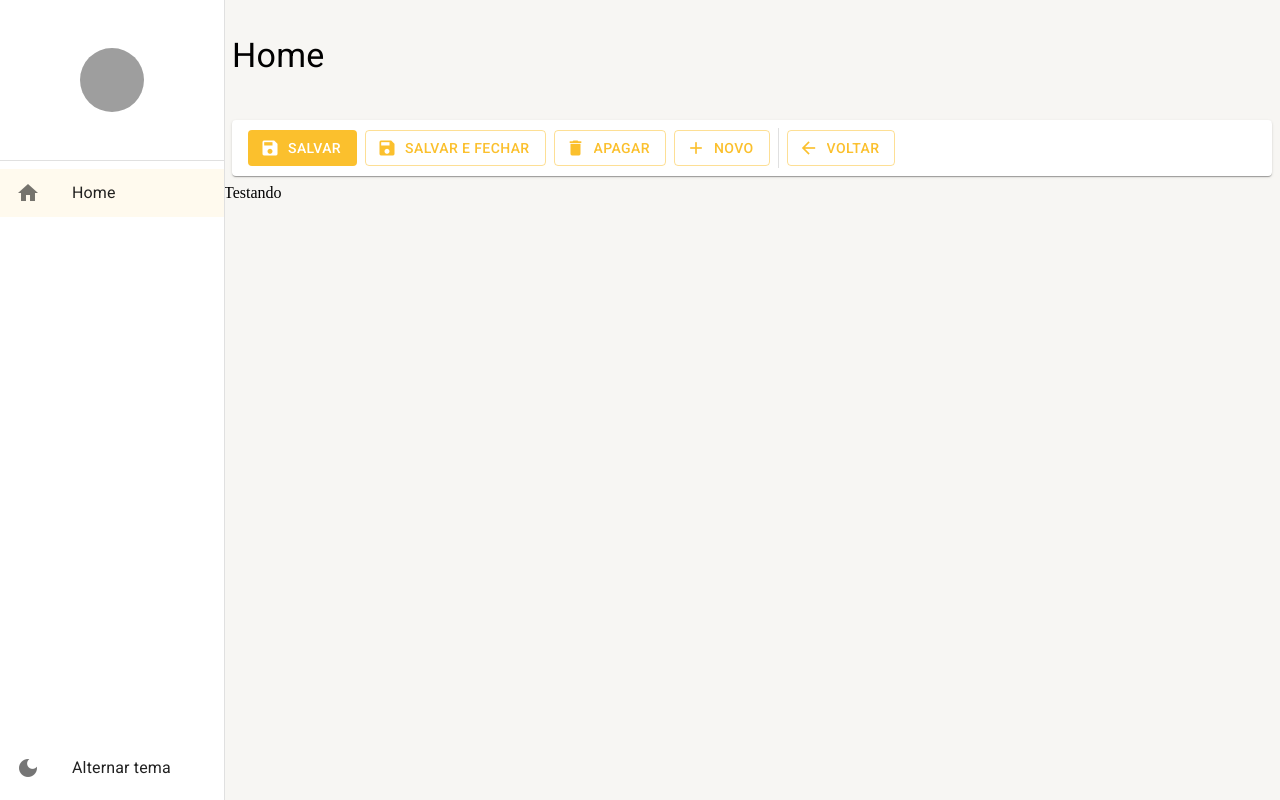
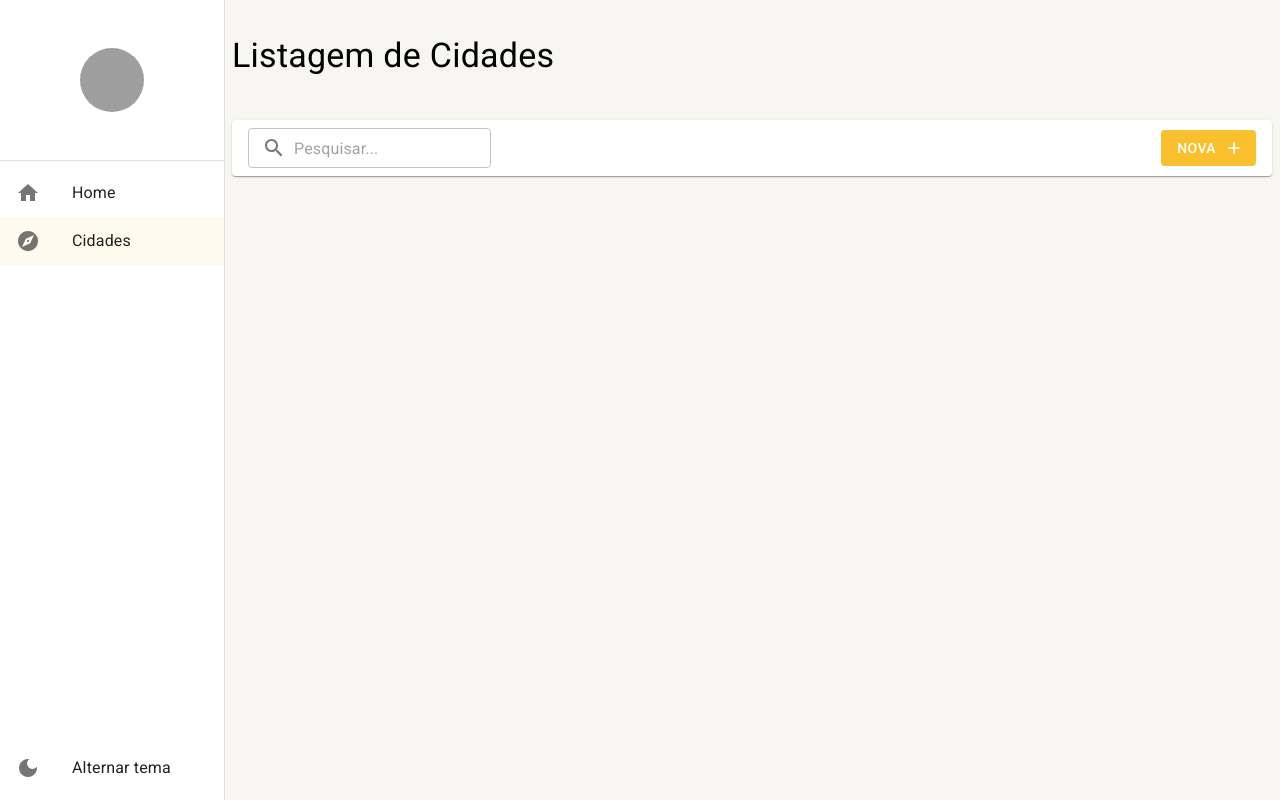
Before and after one commit to lucasgomesmatos/react-ts, a React (Vite) app: page /cidades in a window 1280 px wide. Before the commit this address led to /pagina-inicial. Built offline with nearby package versions, Linux system fonts and the light colour scheme; grey boxes are pictures that could not be loaded.

Commit message:
listagem de cidades

```diff
--- /dev/null
+++ b/src/pages/cidades/ListagemDeCidade.tsx
@@ -0,0 +1,28 @@
+import React, { useMemo } from 'react';
+import { useSearchParams } from 'react-router-dom';
+import { FerramentasDaListagem } from '../../shared/components';
+import { LayoutBaseDePagina } from '../../shared/layouts';
+
+export const ListagemDeCidade: React.FC = () => {
+  const [searchParams, setSearchParams] = useSearchParams();
+
+  const busca = useMemo(() => {
+    return searchParams.get('busca') || '';
+  }, [searchParams]);
+
+  return (
+    <LayoutBaseDePagina
+      titulo="Listagem de Cidades"
+      barraDeFerramentas={
+        <FerramentasDaListagem
+          textoBotaoNovo="Nova"
+          mostrarInputBusca
+          textoDaBusca={busca}
+          aoMudarTextoDeBusca={(texto) =>
+            setSearchParams({ busca: texto }, { replace: true })
+          }
+        />
+      }
+    ></LayoutBaseDePagina>
+  );
+};
--- a/src/pages/index.ts
+++ b/src/pages/index.ts
@@ -1 +1,2 @@
 export * from './dashboard/Dashboard';
+export * from './cidades/ListagemDeCidade';
--- a/src/routes/index.tsx
+++ b/src/routes/index.tsx
@@ -1,6 +1,6 @@
 import { useEffect } from 'react';
 import { Routes, Route, Navigate } from 'react-router-dom';
-import { Dashboard } from '../pages';
+import { Dashboard, ListagemDeCidade } from '../pages';
 import { useDrawerContext } from '../shared/contexts';
 
 export const AppRoutes = () => {
@@ -13,12 +13,19 @@
         path: '/pagina-inicial',
         label: 'Home',
       },
+      {
+        icon: 'explore',
+        path: '/cidades',
+        label: 'Cidades',
+      },
     ]);
   }, []);
 
   return (
     <Routes>
       <Route path="/pagina-inicial" element={<Dashboard />} />
+      <Route path="/cidades" element={<ListagemDeCidade />} />
+      {/* <Route path="/cidades/detalhe/:id" element={<ListagemDeCidade />} /> */}
       <Route path="*" element={<Navigate to="/pagina-inicial" />} />
     </Routes>
   );
--- a/src/shared/layouts/LayoutBaseDePagina.tsx
+++ b/src/shared/layouts/LayoutBaseDePagina.tsx
@@ -10,7 +10,7 @@
 import { useDrawerContext } from '../contexts';
 
 interface ILayoutBaseDePaginaProps {
-  children: React.ReactNode;
+  children?: React.ReactNode;
   titulo: string;
   barraDeFerramentas?: React.ReactNode;
 }
```
